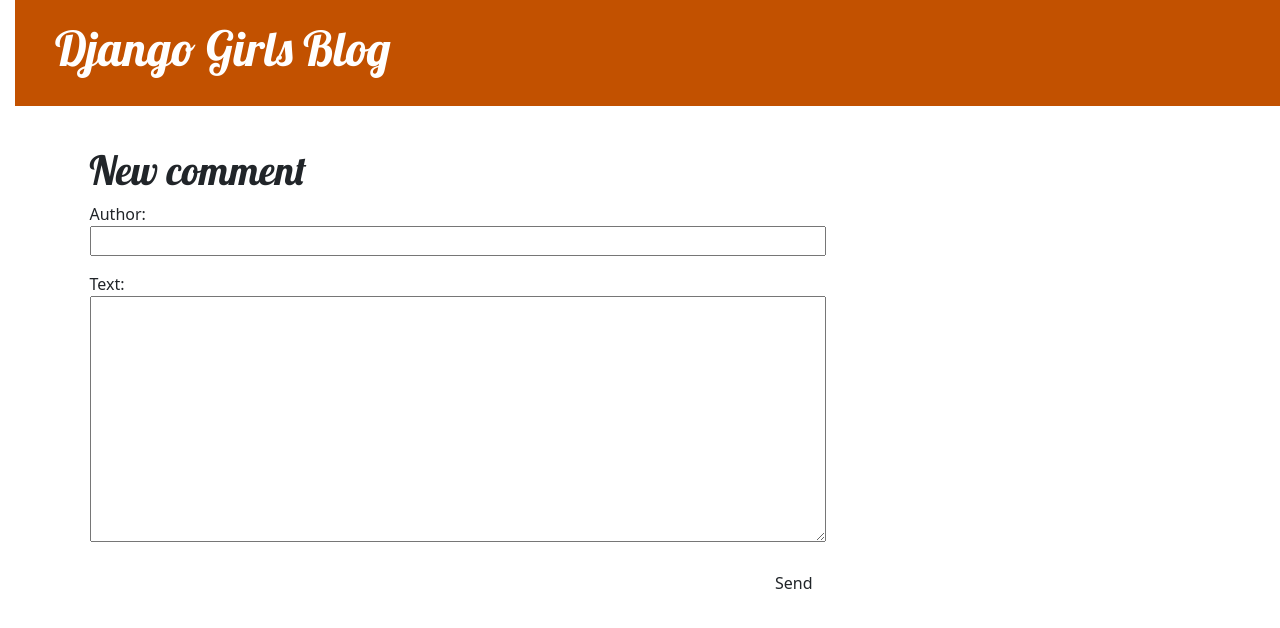
After one commit to MuskanValmiki/HV-First-Blog, a Django app: template blog/templates/blog/add_comment_to_post.html in a window 1280 px wide. The commit adds this page. Shown: the top 628 px of the page. Run offline with Django 3.2, Linux system fonts and the light colour scheme; the template is opened without the code that fills it: values that come from a table or form of the project are taken from there, others are empty.

Commit message:
here we add comment part in my blog

```diff
--- a/blog/admin.py
+++ b/blog/admin.py
@@ -1,5 +1,6 @@
 #Register your models here.
 from django.contrib import admin
-from .models import Post
+from .models import Post, Comment
 
 admin.site.register(Post)
+admin.site.register(Comment)
--- a/blog/forms.py
+++ b/blog/forms.py
@@ -1,9 +1,15 @@
 from django import forms
 
-from .models import Post
+from .models import Post, Comment
 
 class PostForm(forms.ModelForm):
 
     class Meta:
         model = Post
         fields = ('title', 'text',)
+
+class CommentForm(forms.ModelForm):
+
+    class Meta:
+        model = Comment
+        fields = ('author', 'text',)
--- a/blog/models.py
+++ b/blog/models.py
@@ -16,3 +16,20 @@ class Post(models.Model):
 
     def __str__(self):
         return self.title
+
+class Comment(models.Model):
+    post = models.ForeignKey('blog.Post', on_delete=models.CASCADE, related_name='comments')
+    author = models.CharField(max_length=200)
+    text = models.TextField()
+    created_date = models.DateTimeField(default=timezone.now)
+    approved_comment = models.BooleanField(default=False)
+
+    def approve(self):
+        self.approved_comment = True
+        self.save()
+
+    def __str__(self):
+        return self.text
+
+def approved_comments(self):
+    return self.comments.filter(approved_comment=True)
--- a/blog/static/css/blog.css
+++ b/blog/static/css/blog.css
@@ -77,3 +77,7 @@ h4 {
     color: #FFFFFF;
     background-color: #C25100;
 }
+
+.comment {
+    margin: 20px 0px 20px 20px;
+}
--- /dev/null
+++ b/blog/templates/blog/add_comment_to_post.html
@@ -0,0 +1,9 @@
+{% extends 'blog/base.html' %}
+
+{% block content %}
+    <h1>New comment</h1>
+    <form method="POST" class="post-form">{% csrf_token %}
+        {{ form.as_p }}
+        <button type="submit" class="save btn btn-default">Send</button>
+    </form>
+{% endblock %}
--- a/blog/urls.py
+++ b/blog/urls.py
@@ -9,4 +9,7 @@ urlpatterns = [
        path('drafts/', views.post_draft_list, name='post_draft_list'),
        path('post/<pk>/publish/', views.post_publish, name='post_publish'),
        path('post/<pk>/remove/', views.post_remove, name='post_remove'),
+       path('post/<int:pk>/comment/', views.add_comment_to_post, name='add_comment_to_post'),
+       path('comment/<int:pk>/approve/', views.comment_approve, name='comment_approve'),
+       path('comment/<int:pk>/remove/', views.comment_remove, name='comment_remove'),
 ]
--- a/mysite/urls.py
+++ b/mysite/urls.py
@@ -13,10 +13,10 @@ Including another URLconf
     1. Import the include() function: from django.urls import include, path
     2. Add a URL to urlpatterns:  path('blog/', include('blog.urls'))
 """
+from django.urls import path, include
 from django.contrib import admin
-from django.urls import path,include
+
 from django.contrib.auth import views
-from blog.urls import *
 
 urlpatterns = [
     path('admin/', admin.site.urls),
```
Also changed, not shown: blog/templates/blog/post_detail.html (+19 -1 lines), blog/templates/blog/post_list.html (+7 -6 lines), blog/views.py (+28 -2 lines), blog/migrations/0003_comment.py (added).
